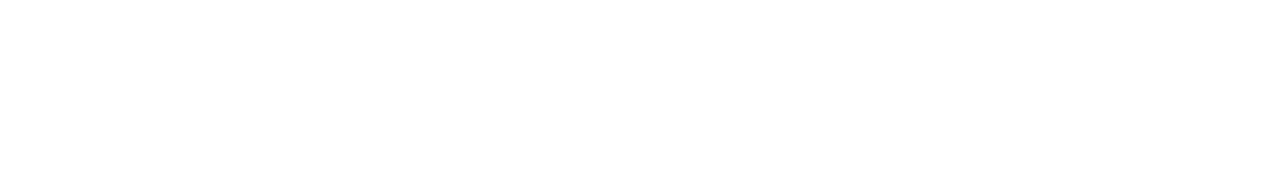
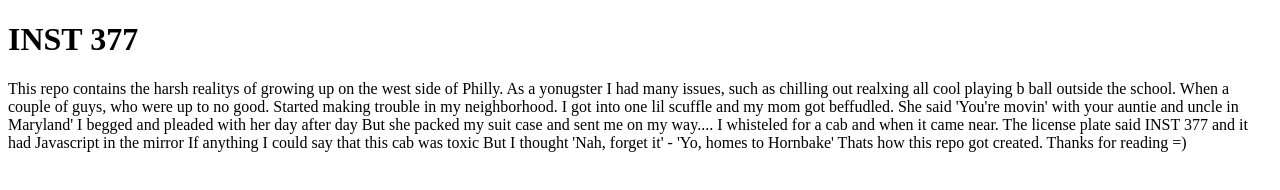
Before and after one commit to CJLearnin/CJLearnin.github.io, a plain HTML site: page index.html in a window 1280 px wide. Drawn offline with Linux system fonts and the light colour scheme.

Commit message:
2nd update

```diff
--- a/index.html
+++ b/index.html
@@ -6,5 +6,20 @@
     <meta http-equiv="X-UA-Compatible" content="ie=edge" />
     <title>Document</title>
   </head>
-  <body></body>
+  <body>
+    <h1>INST 377</h1>
+    <p>
+      This repo contains the harsh realitys of growing up on the west side of
+      Philly. As a yonugster I had many issues, such as chilling out realxing
+      all cool playing b ball outside the school. When a couple of guys, who
+      were up to no good. Started making trouble in my neighborhood. I got into
+      one lil scuffle and my mom got beffudled. She said 'You're movin' with
+      your auntie and uncle in Maryland' I begged and pleaded with her day after
+      day But she packed my suit case and sent me on my way.... I whisteled for
+      a cab and when it came near. The license plate said INST 377 and it had
+      Javascript in the mirror If anything I could say that this cab was toxic
+      But I thought 'Nah, forget it' - 'Yo, homes to Hornbake' Thats how this
+      repo got created. Thanks for reading =)
+    </p>
+  </body>
 </html>
```
